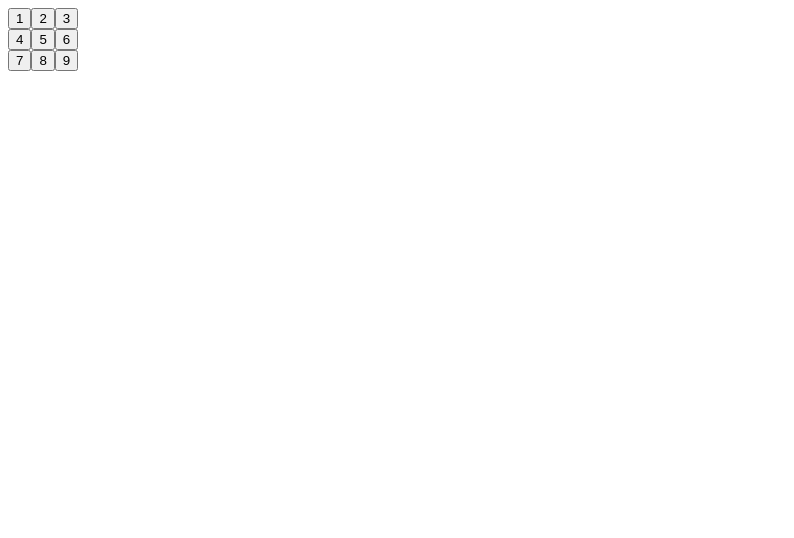
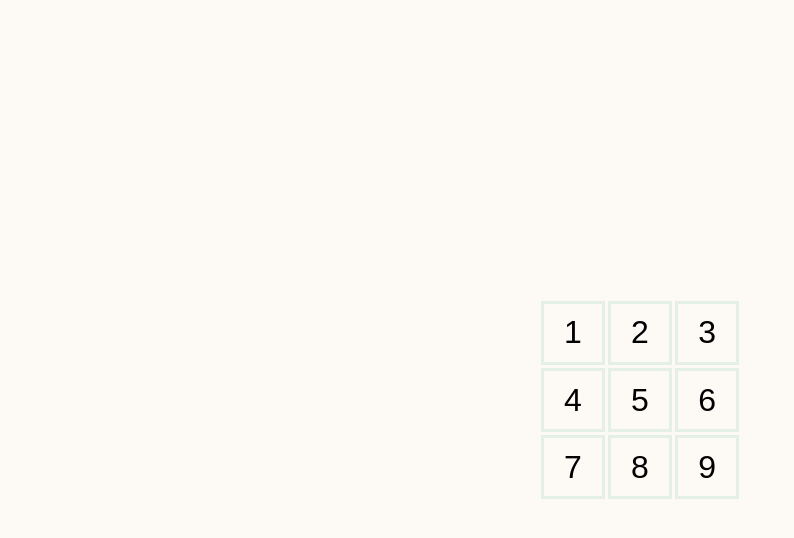
Before and after one commit to rioelbat/my-tictactoe, a React (Vite) app: page / in a window 1280 px wide. Shown: the top 538 px of the page, without its empty margins (0-794 px from the left). Built offline with nearby package versions, Linux system fonts and the light colour scheme.

Commit message:
Add init style for the board and body

```diff
--- a/src/App.jsx
+++ b/src/App.jsx
@@ -1,4 +1,4 @@
-export default function Square() {
+export default function Board() {
   return (
     <>
       <div className="board-row">
--- a/src/index.css
+++ b/src/index.css
@@ -0,0 +1,23 @@
+body {
+    height: 100vh;
+    background: #FDFAF6;
+    margin: 0;
+    display: flex;
+    align-items: center;
+    justify-content: center;
+}
+
+.square {
+    padding: 0;
+    margin: 0.1rem;
+    width: 4rem;
+    height: 4rem;
+    background: inherit;
+    font-size: 2rem;
+    border: 0.2rem solid #E4EFE7;
+}
+
+.square:hover {
+    background: #FAF1E6;
+    cursor: pointer;
+}
```
